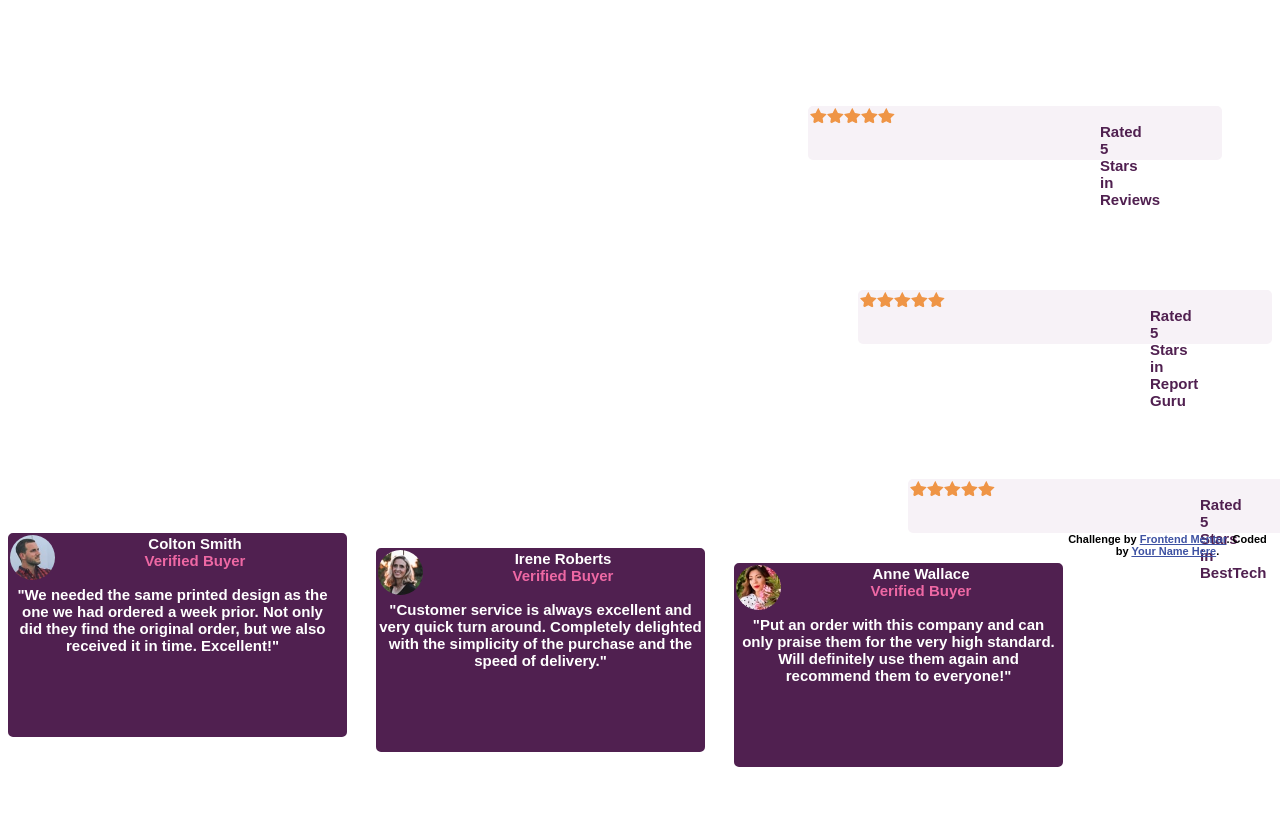
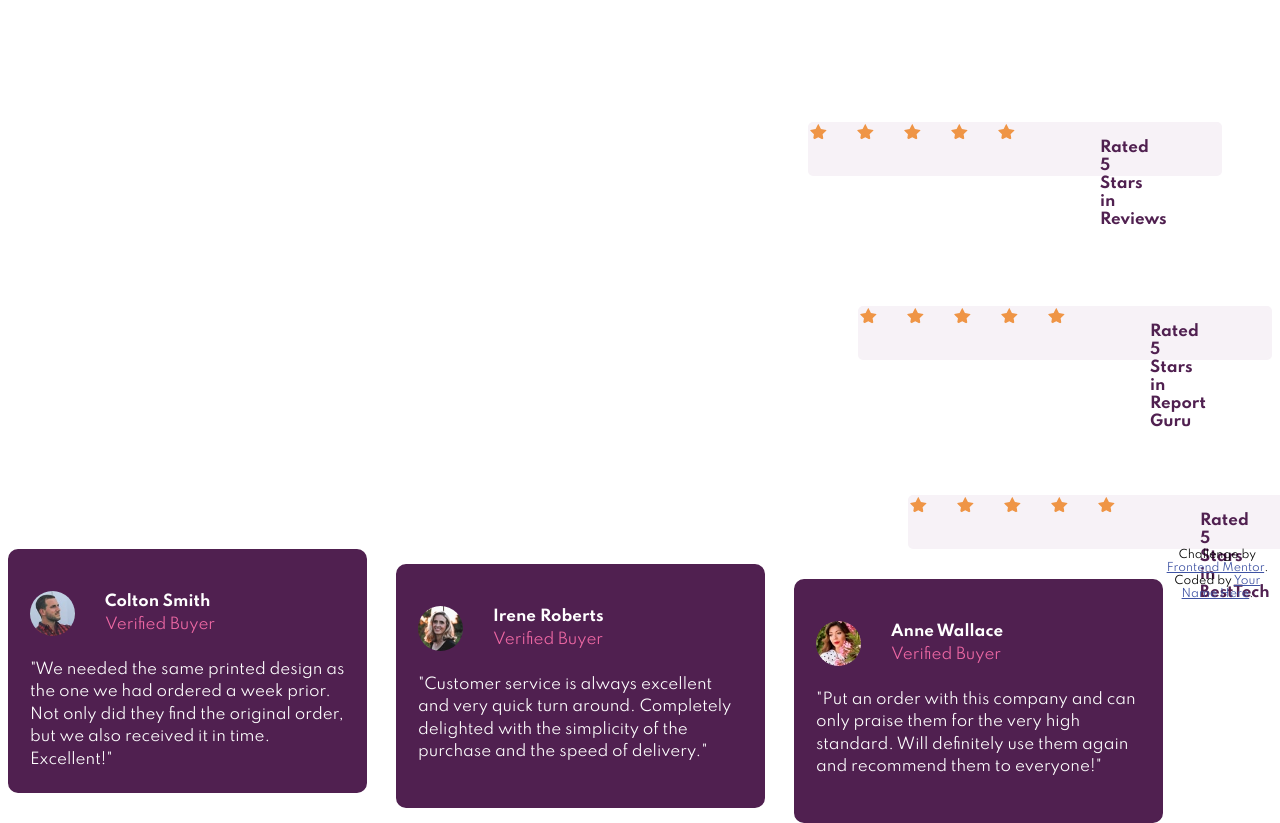
Before and after one commit to alexisshy/social-proof-section-master, a plain HTML site: page index.html in a window 1280 px wide. Shown: the part 753-1576 px from the top of the page. Before the commit the page ends 1520 px from the top, so only its background shows below. Drawn offline with Linux system fonts and the light colour scheme; files whose address does not match are found by name.

Commit message:
Update index.html
Updated font and positioning of content and finished review boxes.

```diff
--- a/index.html
+++ b/index.html
@@ -3,6 +3,8 @@
   <head>
     <meta charset="UTF-8" />
     <meta name="viewport" content="width=device-width, initial-scale=1.0" />
+    <link rel="preconnect" href="https://fonts.gstatic.com">
+    <link href="https://fonts.googleapis.com/css2?family=Spartan:wght@400;700&display=swap" rel="stylesheet">
     <!-- displays site properly based on user's device -->
 
     <link
@@ -25,15 +27,17 @@
       }
       body {
         font-size: 15px;
-        font-family: Arial;
-        font-weight: 700;
+        font-family: Spartan;
+        font-weight: ;
       }
       .users {
         color: hsl(300, 43%, 22%);
         font-size: 50px;
-        margin-left: 290px;
+        margin-left: 30px;
         margin-top: 125px;
         margin-right: 900px;
+        font-weight: 700;
+
       }
       p {
         color: ;
@@ -49,10 +53,13 @@
         color: hsl(300, 43%, 22%);
         height: 50px;
         text-align: center;
+        font-weight: 700;
 
       }
       .verifiedBuyer {
         color: hsl(333, 80%, 67%);
+        font-weight: 400;
+
 
       }
       #reviews {
@@ -75,13 +82,20 @@
       }
       .buyers {
         border: 2px solid hsl(300, 43%, 22%);
-        border-radius: 5px;
+        border-radius: 10px;
         background-color: hsl(300, 43%, 22%);
         height: 200px;
         width: 325px;
         color: hsl(0, 0%, 100%);
         float: left;
-        text-align: center;
+        text-align: left;
+        font-weight: 400;
+        padding-top: 40px;
+        padding-left: 20px;
+        padding-right: 20px;
+        padding-bottom: ;
+        line-height: 1.5;
+
 
 
       }
@@ -89,10 +103,12 @@
         padding-right: 10px;
 
 
+
       }
       #irene {
         margin-top: 15px;
         margin-left: 29px;
+
 
       }
       #anne {
@@ -104,9 +120,11 @@
       img {
         border-radius: 50%;
         float: left;
+        margin-right: 30px;
 
 
       }
+
     </style>
   </head>
   <body>
@@ -145,7 +163,7 @@
     <div id="colton" class= "buyers">
       <img src="C:\Users\silve\Documents\Projects\social-proof-section-master\social-proof-section-master\images\image-colton.jpg" width=
       "45">
-      Colton Smith
+      <strong>Colton Smith</strong>
       <div class= "verifiedBuyer">
       Verified Buyer
   </div>
@@ -156,7 +174,7 @@
   </div>
     <div id="irene" class= "buyers">
       <img src="C:\Users\silve\Documents\Projects\social-proof-section-master\social-proof-section-master\images\image-irene.jpg" width="45">
-      Irene Roberts
+      <strong>Irene Roberts</strong>
     <div class= "verifiedBuyer">
       Verified Buyer
   </div>
@@ -167,7 +185,7 @@
   </div>
     <div id="anne" class= "buyers">
       <img src="C:\Users\silve\Documents\Projects\social-proof-section-master\social-proof-section-master\images\image-anne.jpg" width="45">
-      Anne Wallace
+      <strong>Anne Wallace</strong>
     <div class="verifiedBuyer">
       Verified Buyer
   </div>
```
